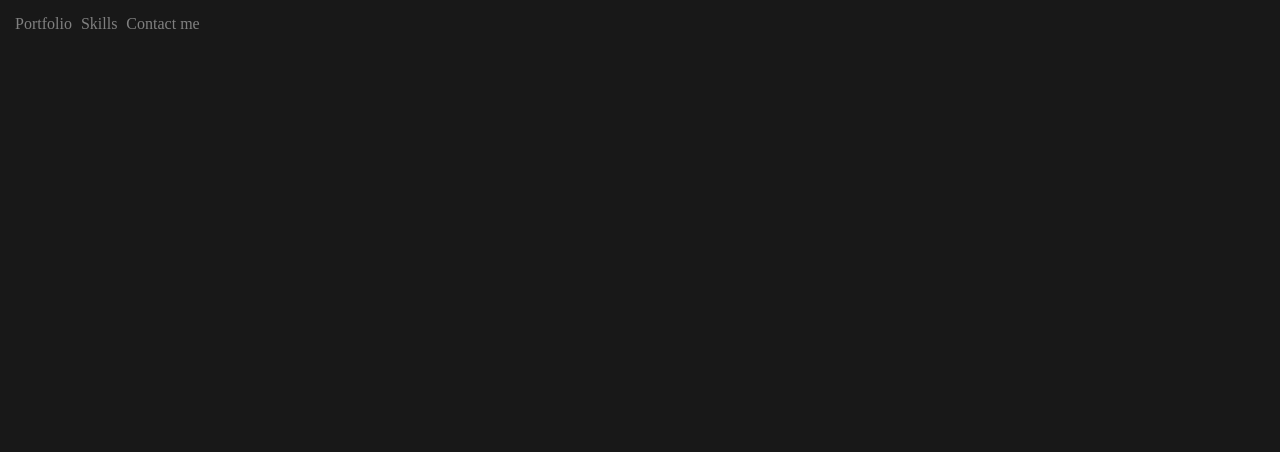
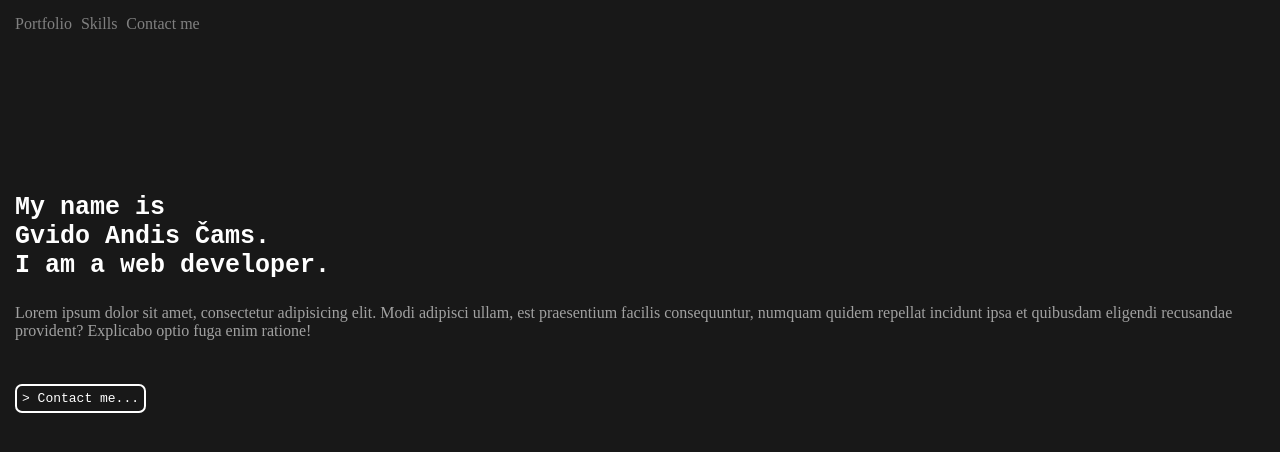
Before and after one commit to gvidocams/portfolio, a plain HTML site: page index.html in a window 1280 px wide. Drawn offline with Linux system fonts and the light colour scheme.

Commit message:
4/8/2022 1:44PM

```diff
--- a/index.html
+++ b/index.html
@@ -5,10 +5,11 @@
     <meta http-equiv="X-UA-Compatible" content="IE=edge">
     <meta name="viewport" content="width=device-width, initial-scale=1.0">
     <link rel="stylesheet" href="./styles/style.css">
+    <link rel="stylesheet" href="https://cdnjs.cloudflare.com/ajax/libs/font-awesome/4.7.0/css/font-awesome.min.css">
     <title>Gvido Andis Čams</title>
 </head>
 <body>
-    <section>
+    <section id="introduction">
         <nav>
             <ul>
                 <li><a href="#">Portfolio</a></li>
@@ -17,6 +18,13 @@
             </ul>
         </nav>
 
+        <header>
+            <h1>My name is <br>Gvido Andis Čams. <br>I am a web developer.</h1>
+            <p>Lorem ipsum dolor sit amet, consectetur adipisicing elit. Modi adipisci ullam, est praesentium facilis consequuntur, numquam quidem repellat incidunt ipsa et quibusdam eligendi recusandae provident? Explicabo optio fuga enim ratione!</p>
+        </header>
+
+        <a href="#" id="contact">Contact me...</a>
+
     </section>
 </body>
 </html>
--- a/styles/style.scss
+++ b/styles/style.scss
@@ -3,26 +3,70 @@
     margin: 0;
     padding: 0;
 }
+
 body {
     background-color: rgb(24, 24, 24);
+    overflow-x: hidden;
 }
+
+#introduction {
+    position: relative;
+    height: 100vh;
+    padding: 15px;
+    /* Navigation Field */
     nav {
-    padding: 15px;
         ul {
             list-style: none;
+
             li {
                 display: inline;
+
                 a {
                     color: gray;
                     text-decoration: none;
                     transition: 0.2s ease-out;
                 }
-            a:hover{
+
+                a:hover {
                     color: white;
                 }
             }
+
             li+li {
                 padding-left: 5px;
             }
         }
     }
+    /*Content*/
+    header {
+        padding-top: 20vh;
+        h1 {
+            font-size: 25px;
+            font-family: monospace;
+            color: white;
+        }
+        p {
+            padding: 3vh 0 6vh 0;
+            color: rgb(161, 161, 161);
+        }
+    }
+    #contact {
+        font-family: monospace;
+
+        color: white;
+        text-decoration: none;
+
+        padding: 5px;
+        border: 2px solid white;
+        border-radius: 7px;
+
+        transition: 0.2s ease-out;
+    }
+    #contact::before {
+        content: "> ";
+    }
+    #contact:hover {
+        background-color: white;
+        color: black;
+    }
+}
```
Also changed, not shown: styles/style.css, 1 other file. Lines whose indentation alone changed are shown as unchanged.
